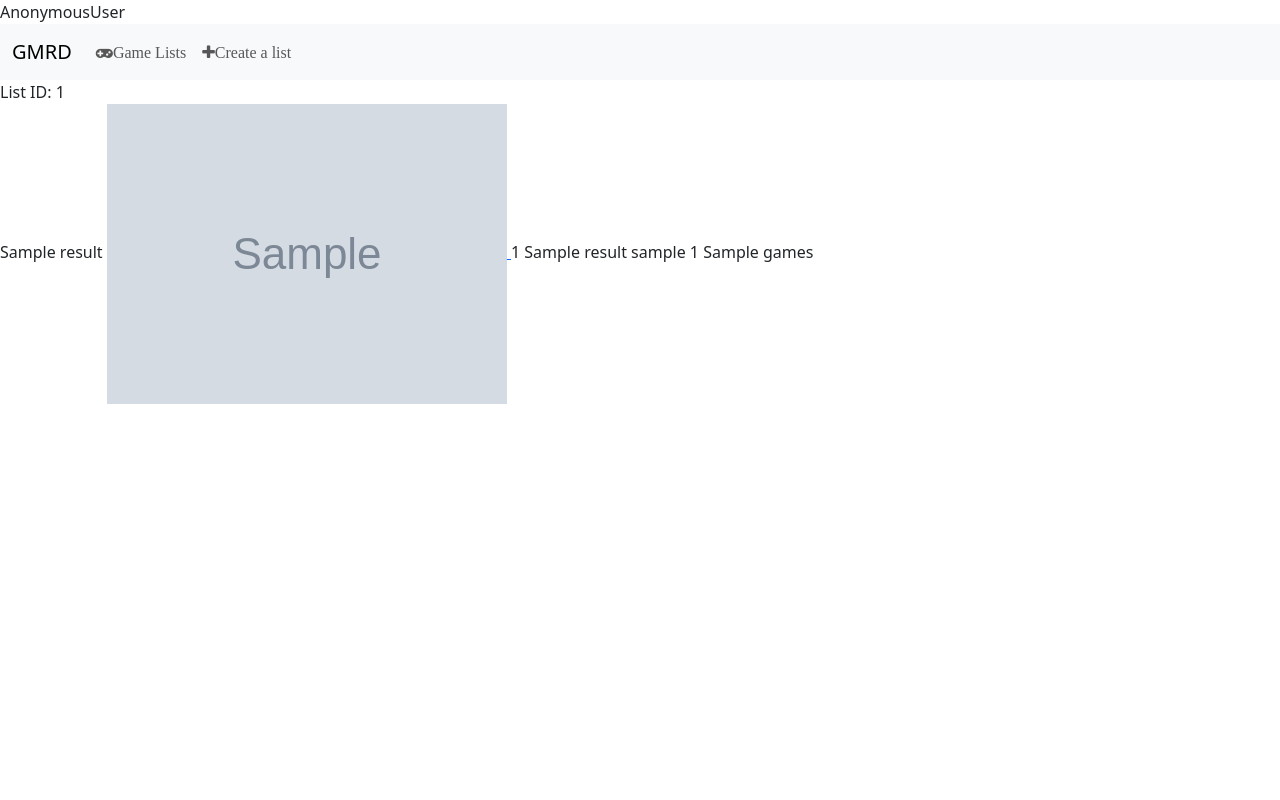
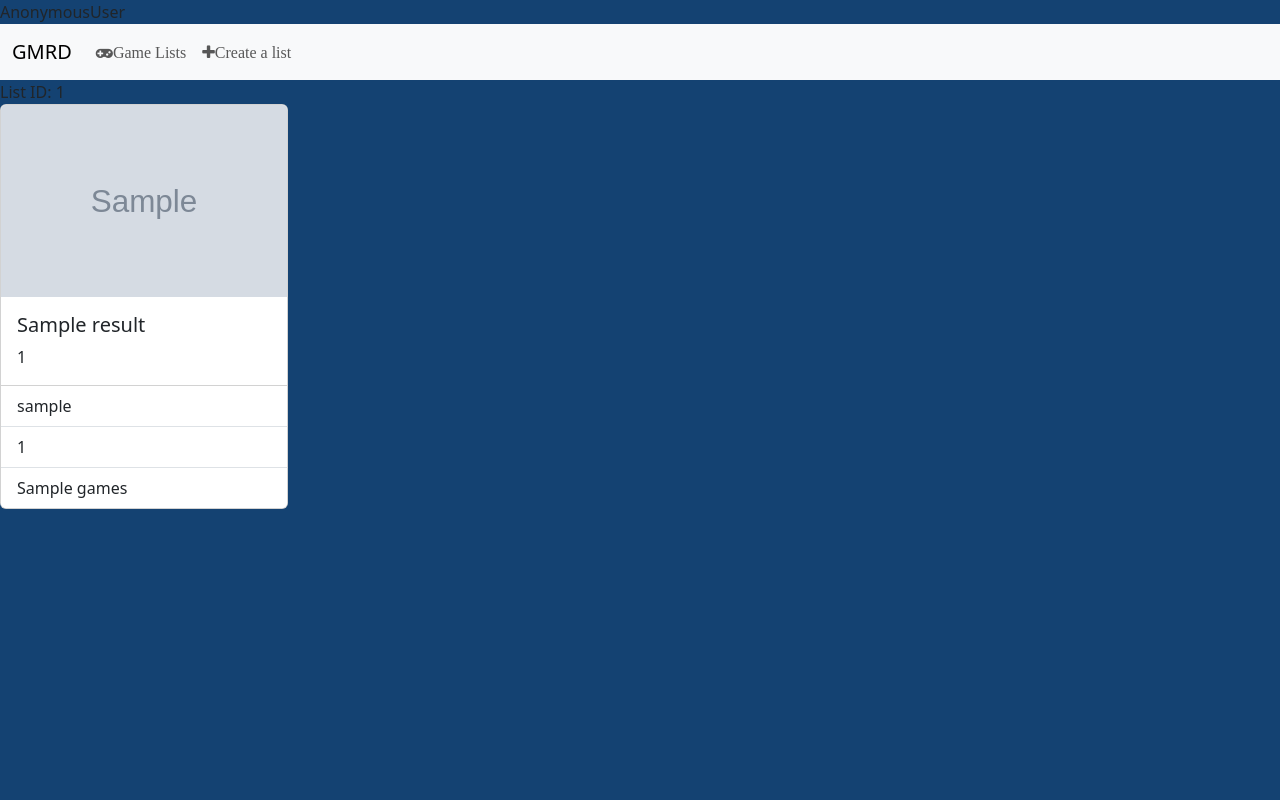
Before and after one commit to Fiyin-T/GMRD, a Django app: page /lists/1/games/genres/ in a window 1280 px wide. Run offline with Django 4.2, Linux system fonts and the light colour scheme; tables that the repository leaves empty hold one stand-in row (values such as "Sample post"); grey boxes marked "Sample" are stand-in pictures; a database or web service that is not in the repository returns one stand-in record (values such as "Sample title"); data that the repository does not hold is empty.

Commit message:
adding some styles

```diff
--- a/main_app/static/css/styles.css
+++ b/main_app/static/css/styles.css
@@ -0,0 +1,18 @@
+body {
+    background-color: #144272;
+}
+
+
+#navbar {
+    color:aliceblue;
+}
+
+.card-img-top {
+    width: 100%;
+    height: 15vw;
+    object-fit: cover;
+}
+
+.card {
+    display: inline-block;
+}
--- a/main_app/templates/base.html
+++ b/main_app/templates/base.html
@@ -7,12 +7,13 @@
     <meta charset="UTF-8">
     <meta http-equiv="X-UA-Compatible" content="IE=edge">
     <meta name="viewport" content="width=device-width, initial-scale=1.0">
-    <link rel="stylesheet" type="text/css" href="{% static 'css/style.css' %}">
+    <link rel="stylesheet" href="https://cdnjs.cloudflare.com/ajax/libs/font-awesome/4.7.0/css/font-awesome.min.css">
+    <link href="https://cdn.jsdelivr.net/npm/bootstrap@5.3.0-alpha2/dist/css/bootstrap.min.css" rel="stylesheet" integrity="sha384-aFq/bzH65dt+w6FI2ooMVUpc+21e0SRygnTpmBvdBgSdnuTN7QbdgL+OapgHtvPp" crossorigin="anonymous">
+    <link rel="stylesheet" type="text/css" href="{% static 'css/styles.css' %}">
 </head>
 <body>
     <header class="navbar-fixed">
-        <link rel="stylesheet" href="https://cdnjs.cloudflare.com/ajax/libs/font-awesome/4.7.0/css/font-awesome.min.css">
-        <link href="https://cdn.jsdelivr.net/npm/bootstrap@5.3.0-alpha2/dist/css/bootstrap.min.css" rel="stylesheet" integrity="sha384-aFq/bzH65dt+w6FI2ooMVUpc+21e0SRygnTpmBvdBgSdnuTN7QbdgL+OapgHtvPp" crossorigin="anonymous">
+
         <nav class="navbar navbar-expand-lg bg-body-tertiary">
             <div class="container-fluid">
               <a class="navbar-brand" href="#">GMRD</a>
--- a/main_app/templates/games/genres.html
+++ b/main_app/templates/games/genres.html
@@ -5,8 +5,43 @@ List ID: {{ list_id }}
 
 <br>
 
+<div class="card-columns">
 {% for genre in genres %}
-    {{ genre.name }}
+<div class="card" style="width: 18rem;">
+    <a href="{% url 'genre_index' list_id genre.slug %}">
+        <img class="card-img-top" src="{{ genre.image_background }}" alt="">
+    </a>
+    <div class="card-body">
+        <h5 class="card-title"> {{ genre.name }} </h5>
+        <p class="card-text">{{ genre.id }}</p>
+    </div>
+    <ul class="list-group list-group-flush">
+      <li class="list-group-item">{{ genre.slug }}</li>
+      <li class="list-group-item">{{ genre.games_count }}</li>
+      <li class="list-group-item">{{ genre.games }}</li>
+    </ul>
+  </div>
+{% endfor %}
+</div>
+
+{% endblock %}
+
+<!-- <div class="card" style="width: 18rem;">
+    <a href="{% url 'game_index' list_id game.id %}">
+        <img class="card-img-top" src="{{ game.background_image }}" alt="Card image cap">
+    </a>
+    <div class="card-body">
+        <h5 class="card-title"> {{ genre.name }} </h5>
+        <p class="card-text">{{ genre.id }}</p>
+    </div>
+    <ul class="list-group list-group-flush">
+      <li class="list-group-item">{{ genre.slug }}</li>
+      <li class="list-group-item">{{ genre.games_count }}</li>
+      <li class="list-group-item">{{ genre.games }}</li>
+    </ul>
+  </div>
+
+     {{ genre.name }}
     <a href="{% url 'genre_index' list_id genre.slug %}">
         <img src="{{ genre.image_background }}" alt="">
     </a>
@@ -16,9 +51,4 @@ List ID: {{ list_id }}
     {{ genre.games_count }}
     {{ genre.games }}
 
-    <br> <br>
-{% endfor %}
-
-
-
-{% endblock %}
+    <br> <br> -->
```
Also changed, not shown: main_app/templates/games/genre_index.html (+20 -6 lines), main_app/migrations/0001_initial.py, main_app/static/styles.css (deleted).
